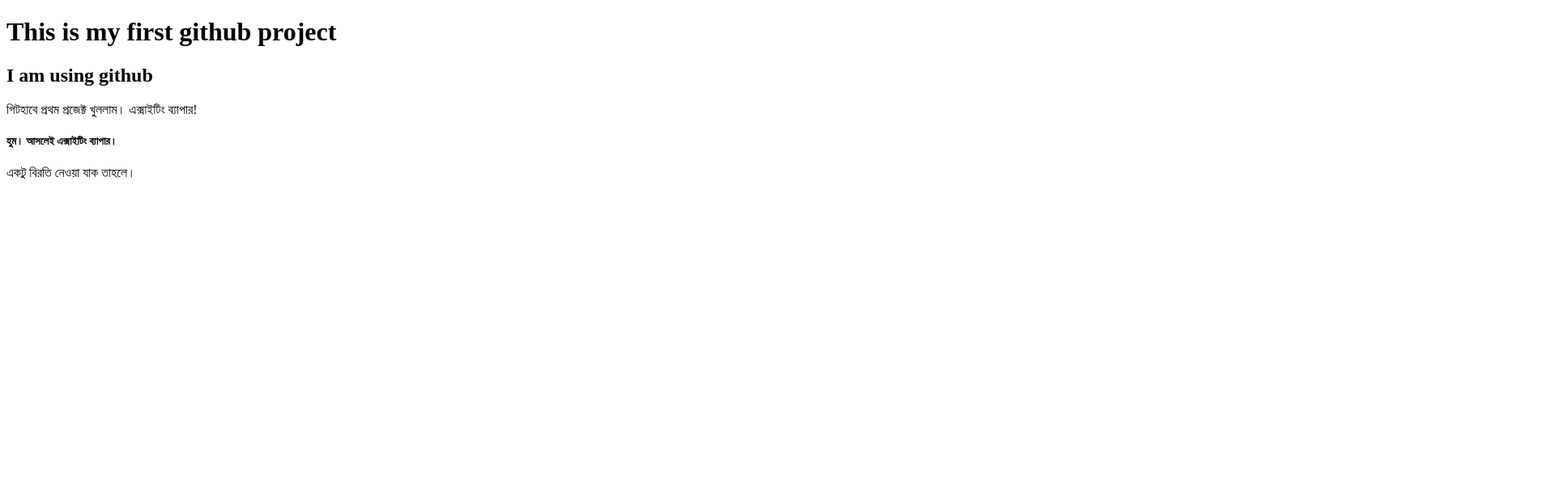
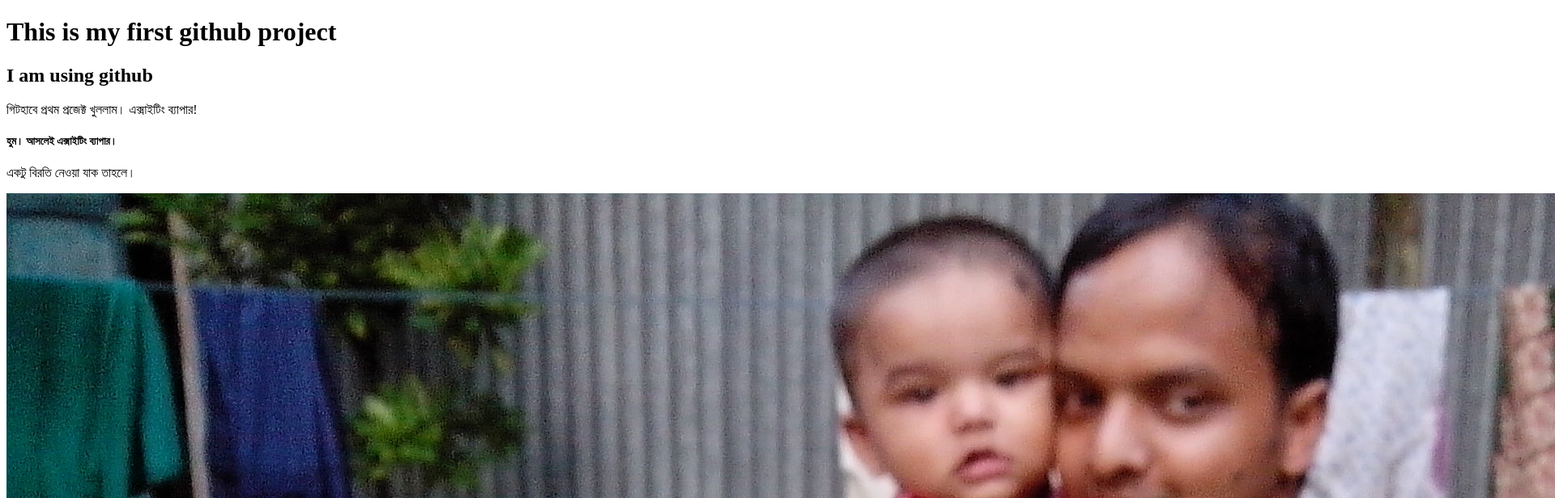
Before and after one commit to masud-web/my-first-website, a plain HTML site: page index.html in a window 1280 px wide. Shown: the top 616 px of the page at 81% size, 1920 px wide, since content can reach past the window. Drawn offline with Linux system fonts and the light colour scheme.

Commit message:
added a image

```diff
--- a/index.html
+++ b/index.html
@@ -12,5 +12,6 @@
     <p>গিটহাবে প্রথম প্রজেক্ট খুললাম। এক্সাইটিং ব্যাপার!</p>
     <h5>হুম। আসলেই এক্সাইটিং ব্যাপার।</h5>
     <p>একটু বিরতি নেওয়া যাক তাহলে।</p>
+    <img src="abrar.jpg" alt="">
 </body>
 </html>
```
Also changed, not shown: abrar.jpg (added).
